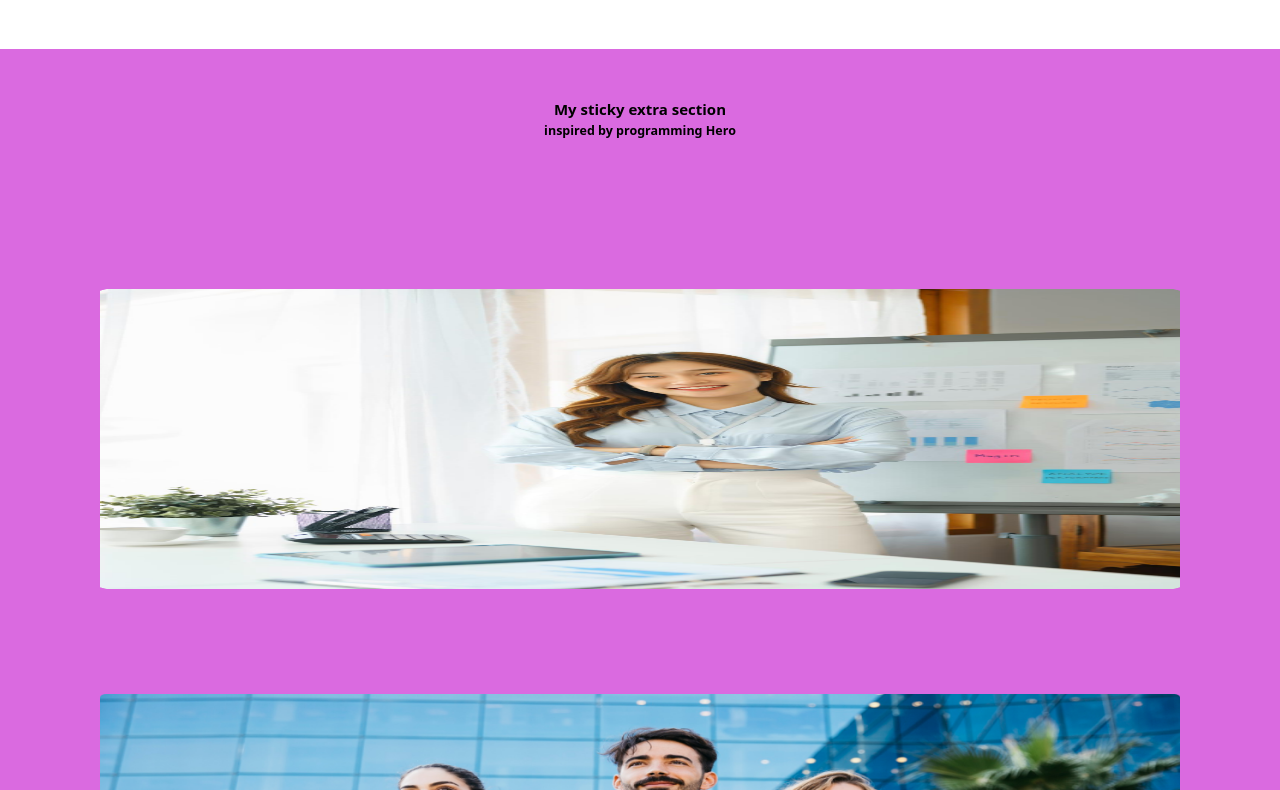
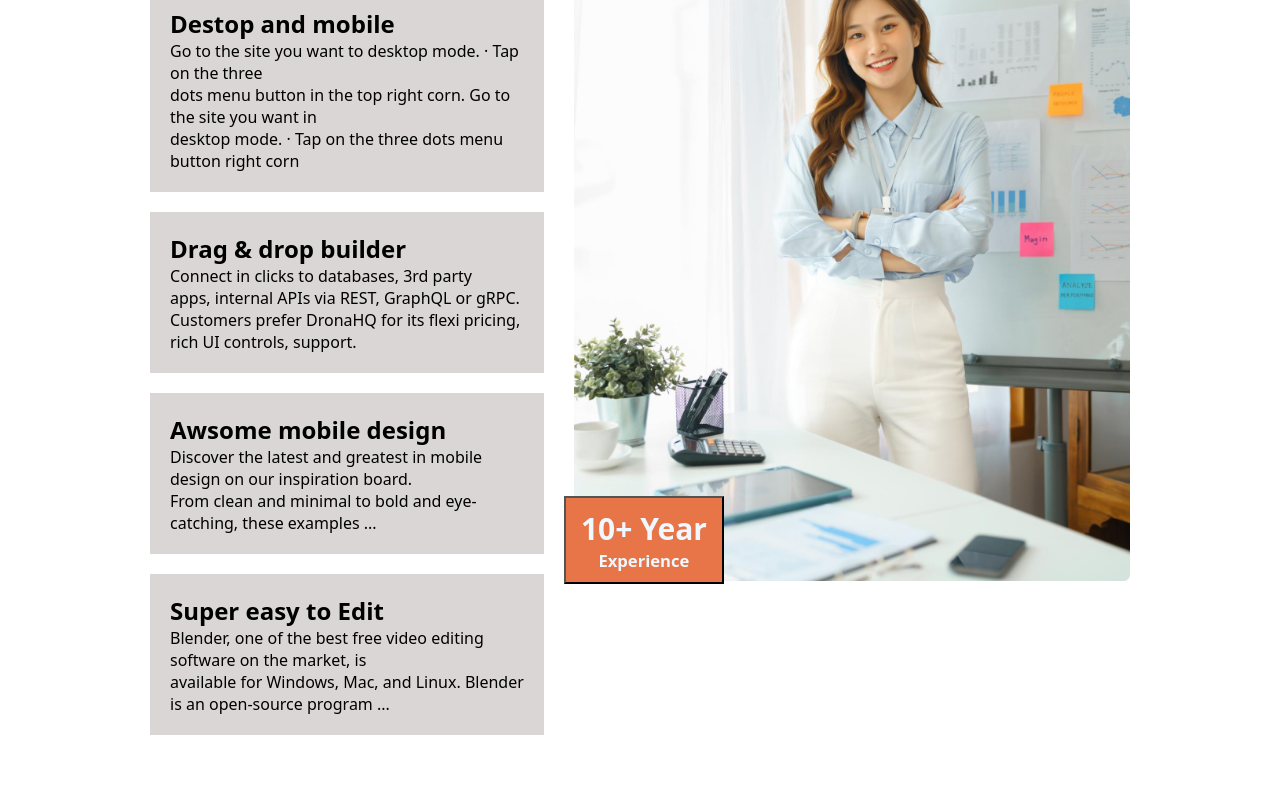
Before and after one commit to MuhiuddinSamim/my-architecture, a plain HTML site: page index.html in a window 1280 px wide. Shown: the part 2807-3597 px from the top of the page. Drawn offline with Linux system fonts and the light colour scheme.

Commit message:
more line added

```diff
--- a/index.html
+++ b/index.html
@@ -63,6 +63,44 @@
         </div>
     </section>
     <!-- feature to love -->
+    <section class="feature-to-love">
+        <div class="feature-container">
+            <div class="feature-info">
+                <h1>Features you will <br> love & enjoy</h1>
+                <p>There are many variations of passages of Lorem Ipsum available, <br> but the majority have suffered alteration  in some form, <br> by injected humour, or randomised words which don't look even</p>
+                <div class="feature-description">
+                    <div class="featue-about">
+                        <h2>Destop and mobile</h2>
+                        <p>Go to the site you want to   desktop mode. · Tap on the three <br> dots menu button in the top right corn.
+                           Go to the site you want  in <br>  desktop mode. · Tap on the three dots menu button  right corn</p>
+                    </div>
+                    <div class="featue-about">
+                        <h2>Drag & drop builder</h2>
+                        <p>Connect in clicks to databases, 3rd party <br>  apps, internal  APIs via REST, GraphQL or gRPC.<br>  Customers prefer DronaHQ for    its flexi pricing, rich UI controls, support.</p>
+                    </div>
+                    <div class="featue-about">
+                        <h2>Awsome mobile design</h2>
+                        <p>Discover the latest and greatest in mobile design on our inspiration board.<br>  From clean and minimal to bold and eye-catching, these examples ...
+                        </p>
+                    </div>
+                    <div class="featue-about">
+                        <h2>Super easy to Edit</h2>
+                        <p> Blender, one of the best free video editing software on the market, is<br>  available for Windows,  Mac, and Linux. Blender is an open-source program ...</p>
+                    </div>
+                </div>
+
+            </div>
+            <div class="feature-img">
+                <img src="images/architect.png" alt="">
+                <button id="btn-experience"> <h1>10+ Year</h1><h5>Experience</button>
+
+            </div>
+
+        </div>
+
+
+    </section>
+
    <!-- some facts -->
    <section class="fact">
     <div class="fact-details">
--- a/style.css
+++ b/style.css
@@ -100,6 +100,38 @@ img{
 
 }
 /* feature you will love */
+.feature-container{
+    margin: 40px 100px;
+    padding: 20px 50px;
+    display: flex;
+    align-items: center;
+    justify-content: center;
+    flex: 1;
+    gap:30px;
+
+}
+.feature-info h1{
+    border-left: 5px solid yellow;
+    margin-bottom: 20px;
+}
+.featue-about{
+    margin-top: 20px;
+    background-color: rgba(177, 165, 165, 0.46);
+    padding: 20px 20px;
+}
+.feature-img{
+    display: block;
+}
+#btn-experience{
+    padding: 10px 15px;
+    background-color: rgb(231, 117, 72);
+    font-size: 20px;
+    color: aliceblue;
+    position: relative;
+    top: -90px;
+    right: 10px;
+}
+
 /* ------------ */
 
 
@@ -283,6 +315,11 @@ img{
     padding: 5px 10px;
    }
    /* feature you will love */
+   .feature-container{
+    display: grid;
+    grid-template-columns: repeat(1,1fr);
+    }
+
    /* some facts */
    .fact-details{
     text-align: center;
@@ -329,6 +366,10 @@ img{
     padding: 5px 10px;
    }
    /* feature you will love */
+   .feature-container{
+    display: grid;
+    grid-template-columns: repeat(1,1fr);
+   }
    /* some facts */
    .fact-details{
     text-align: center;
```
